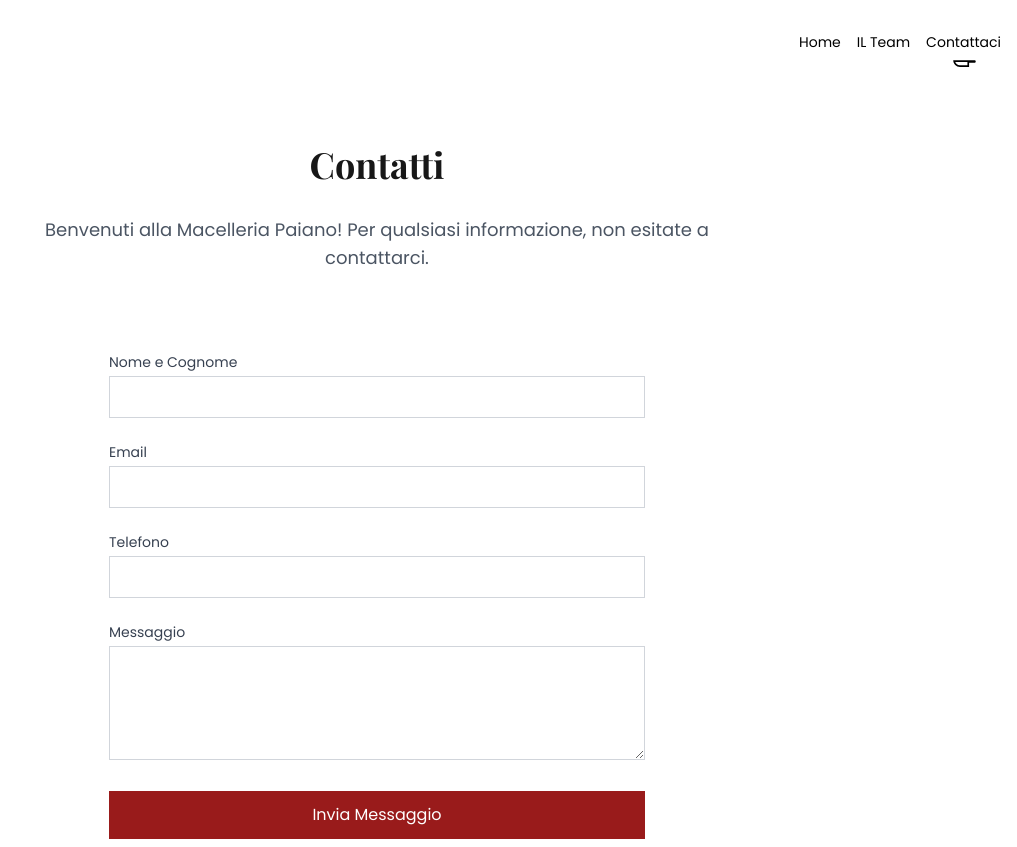
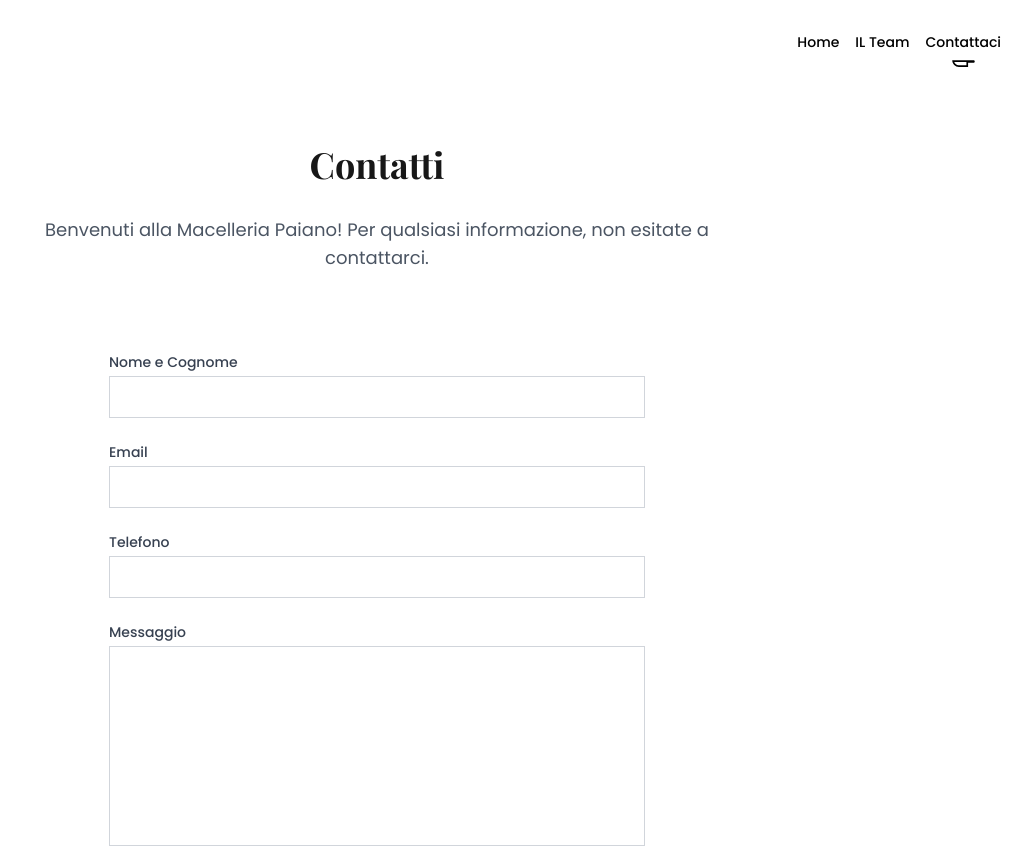
Before and after one commit to MattiaPaiano91/Macelleria-Casi, a Next.js app: page /contact in a window 1280 px wide. Shown: the top 847 px of the page, without its empty margins (263-1280 px from the left). Built offline with nearby package versions, Linux system fonts and the light colour scheme; a web font is replaced by a local one.

Commit message:
some fix

```diff
--- a/src/app/layout.tsx
+++ b/src/app/layout.tsx
@@ -1,15 +1,8 @@
 import type { Metadata } from "next";
-import { Poppins } from "next/font/google";
 
 import "@/style/globals.css";
 import Header from "@/components/Header";
 import Footer from "@/components/Footer";
-
-const lato = Poppins({
-    weight: ["400", "700"],
-    subsets: ["latin"],
-    display: "swap",
-});
 
 export const metadata: Metadata = {
     title: "Macelleria Paiano",
@@ -29,7 +22,7 @@
     return (
         <html lang="it" suppressHydrationWarning>
             <body
-                className={`${lato.className} min-h-screen flex flex-col relative`}
+                className={`min-h-screen flex flex-col relative`}
                 suppressHydrationWarning
             >
                 <Header />
--- a/src/app/page.tsx
+++ b/src/app/page.tsx
@@ -1,7 +1,5 @@
 import React from "react";
 import Head from "next/head";
-import Link from "next/link";
-import HeroImg from "@/components/HeroImg";
 import ProductCategoryCard from "@/components/ProductCategoryCard";
 
 export default function HomePage() {
--- a/src/components/ContactForm.tsx
+++ b/src/components/ContactForm.tsx
@@ -179,7 +179,7 @@
                             id="message"
                             name="message"
                             rows={4}
-                            className="w-full px-4 py-2 border border-gray-300  focus:ring-red-500 focus:border-red-500"
+                            className="w-full px-4 h-[200px] py-2 border resize-none border-gray-300  focus:ring-red-500 focus:border-red-500"
                             required
                             disabled={isSubmitting}
                         ></textarea>
--- a/src/components/ProductCategoryCard.tsx
+++ b/src/components/ProductCategoryCard.tsx
@@ -1,6 +1,7 @@
 import Link from "next/link";
 import React from "react";
 import Image from "next/image";
+import { MdOutlineKeyboardArrowRight } from "react-icons/md";
 
 const ProductCategoryCard: React.FC<{ category: string }> = ({ category }) => {
     return (
@@ -10,7 +11,7 @@
             className="overflow-hidden flex flex-col"
         >
             <div className="py-3 ">
-                <h3 className="text-base sm:text-xl md:text-3xl font-semibold heroFont">
+                <h3 className="text-xl md:text-3xl font-semibold heroFont">
                     {category.replace("_", " ")}
                 </h3>
             </div>
@@ -24,8 +25,9 @@
                 />
             </div>
             <div className="py-5 text-end">
-                <button className="bg-[#9b111e] text-white hover:opacity-80 transition-opacity duration-150 px-6 py-2 rounded-full">
-                    Scopri di più <span className="arrow">→</span>
+                <button className="bg-[#9b111e] text-white text-xs sm:text-sm md:text-lg hover:opacity-80 transition-opacity duration-150 px-3 md:px-6 py-1 md:py-2 rounded-full">
+                    Scopri di più{" "}
+                    <MdOutlineKeyboardArrowRight className="inline-block text-xs sm:text-sm md:text-lg" />
                 </button>
             </div>
         </Link>
--- a/src/style/globals.css
+++ b/src/style/globals.css
@@ -1,3 +1,4 @@
+@import url(https://fonts.googleapis.com/css?family=Poppins:100,100italic,200,200italic,300,300italic,regular,italic,500,500italic,600,600italic,700,700italic,800,800italic,900,900italic);
 @import url(https://fonts.googleapis.com/css?family=Playfair+Display:regular,500,600,700,800,900,italic,500italic,600italic,700italic,800italic,900italic);
 @tailwind base;
 @tailwind components;
@@ -25,7 +26,7 @@
 body {
     color: var(--foreground);
     background: var(--background);
-    font-family: Arial, Helvetica, sans-serif;
+    font-family: "Poppins", Arial, Helvetica, sans-serif;
 }
 
 .heroFont {
```
